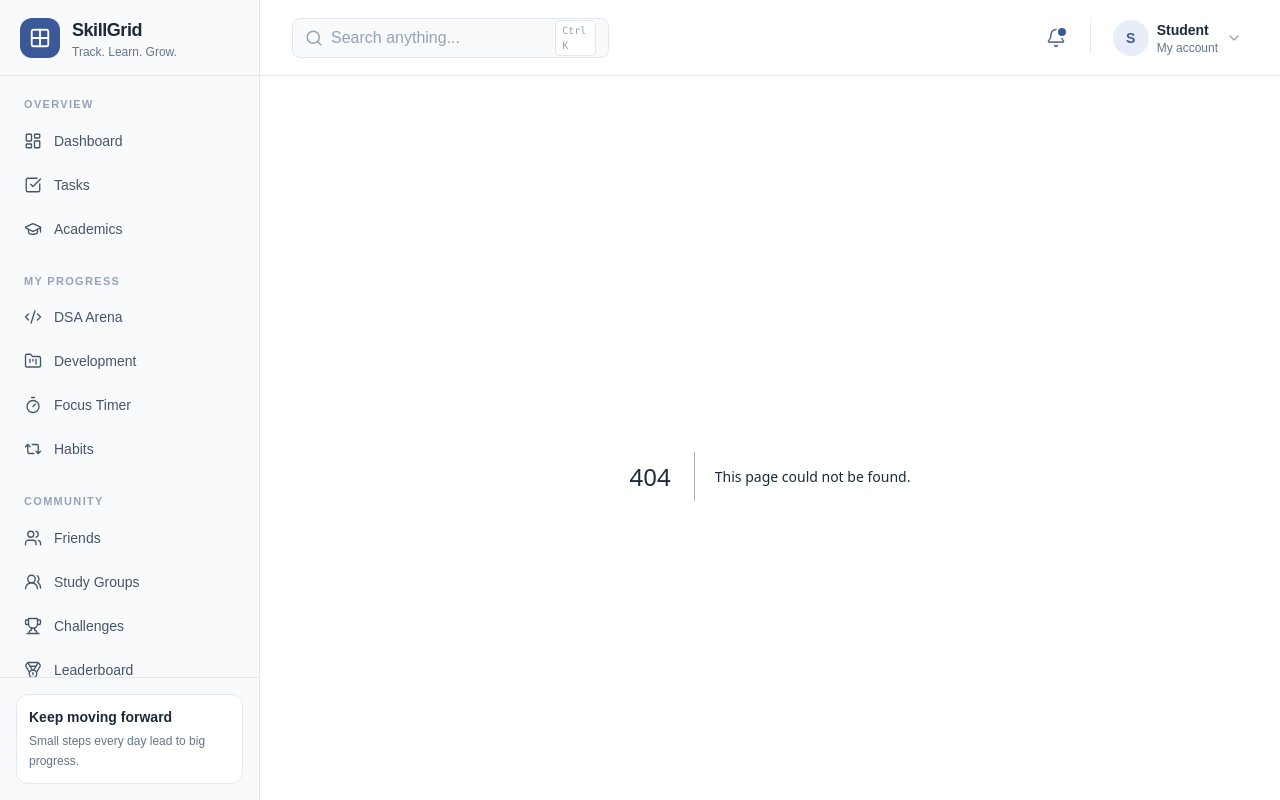
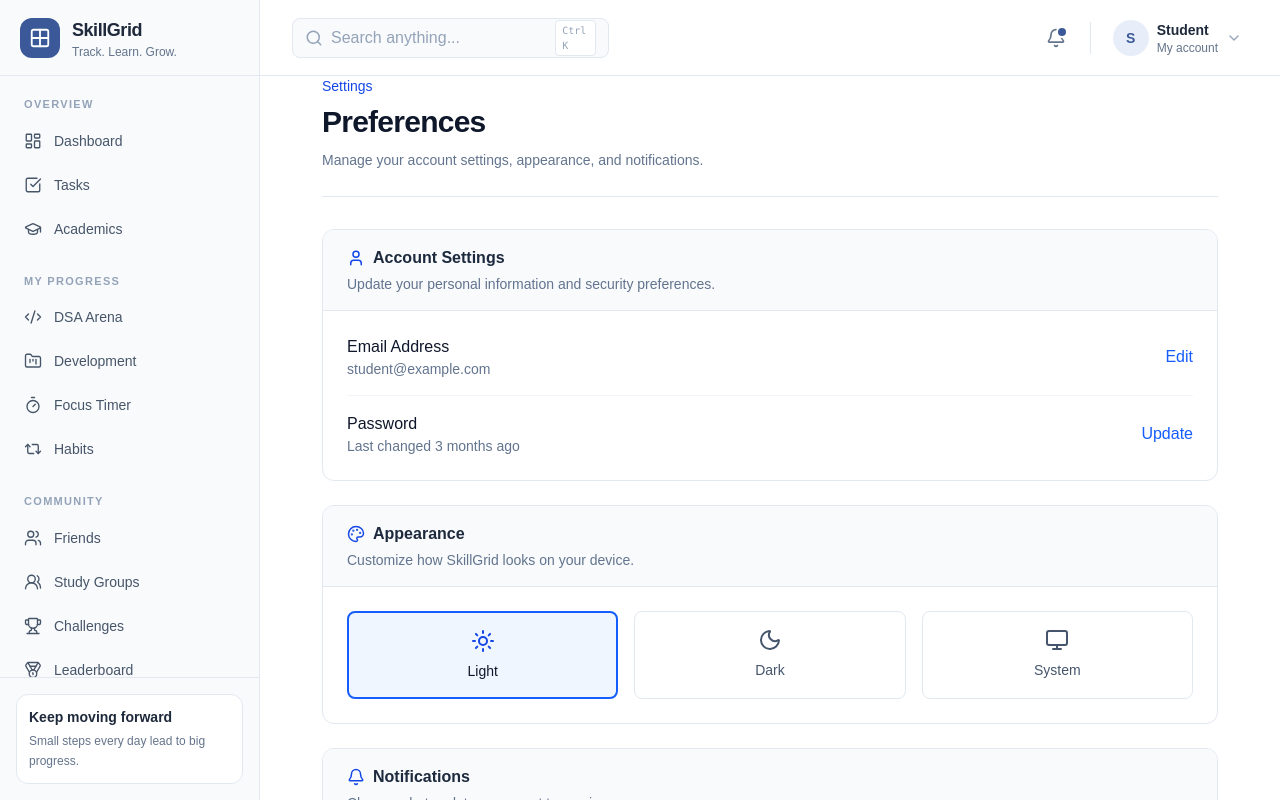
Before and after one commit to thiteswapnil1212-hue/skillGrid, a Next.js app in the folder skillgrid-app/: page /settings in a window 1280 px wide. Before the commit this address had no page. Built offline with nearby package versions, Linux system fonts and the light colour scheme.

Commit message:
setting add

```diff
--- /dev/null
+++ b/skillgrid-app/src/app/settings/page.tsx
@@ -0,0 +1,106 @@
+import { Bell, Palette, User, Shield, Moon, Monitor, Sun } from "lucide-react";
+
+export default function SettingsPage() {
+  return (
+    <main className="mx-auto w-full max-w-4xl space-y-8">
+      <section className="border-b border-slate-200 pb-6">
+        <p className="text-sm font-medium text-blue-700">Settings</p>
+        <h1 className="mt-2 text-2xl font-semibold tracking-tight text-slate-900 sm:text-3xl">
+          Preferences
+        </h1>
+        <p className="mt-2 text-sm leading-6 text-slate-500">
+          Manage your account settings, appearance, and notifications.
+        </p>
+      </section>
+
+      <div className="space-y-6">
+        {/* Account Section */}
+        <section className="rounded-xl border border-slate-200 bg-white overflow-hidden">
+          <div className="border-b border-slate-200 bg-slate-50 px-6 py-4">
+            <div className="flex items-center gap-2 text-slate-800 font-semibold">
+              <User size={18} className="text-blue-700" />
+              <h2>Account Settings</h2>
+            </div>
+            <p className="text-sm text-slate-500 mt-1">Update your personal information and security preferences.</p>
+          </div>
+          <div className="p-6 space-y-4">
+            <div className="flex items-center justify-between border-b border-slate-100 pb-4">
+              <div>
+                <p className="font-medium text-slate-900">Email Address</p>
+                <p className="text-sm text-slate-500">student@example.com</p>
+              </div>
+              <button className="text-sm font-medium text-blue-600 hover:text-blue-700">Edit</button>
+            </div>
+            <div className="flex items-center justify-between">
+              <div>
+                <p className="font-medium text-slate-900">Password</p>
+                <p className="text-sm text-slate-500">Last changed 3 months ago</p>
+              </div>
+              <button className="text-sm font-medium text-blue-600 hover:text-blue-700">Update</button>
+            </div>
+          </div>
+        </section>
+
+        {/* Appearance Section */}
+        <section className="rounded-xl border border-slate-200 bg-white overflow-hidden">
+          <div className="border-b border-slate-200 bg-slate-50 px-6 py-4">
+            <div className="flex items-center gap-2 text-slate-800 font-semibold">
+              <Palette size={18} className="text-blue-700" />
+              <h2>Appearance</h2>
+            </div>
+            <p className="text-sm text-slate-500 mt-1">Customize how SkillGrid looks on your device.</p>
+          </div>
+          <div className="p-6">
+            <div className="grid grid-cols-3 gap-4">
+              <button className="flex flex-col items-center gap-2 rounded-lg border-2 border-blue-600 bg-blue-50 p-4">
+                <Sun size={24} className="text-blue-700" />
+                <span className="text-sm font-medium text-slate-900">Light</span>
+              </button>
+              <button className="flex flex-col items-center gap-2 rounded-lg border border-slate-200 bg-white p-4 hover:border-slate-300">
+                <Moon size={24} className="text-slate-600" />
+                <span className="text-sm font-medium text-slate-600">Dark</span>
+              </button>
+              <button className="flex flex-col items-center gap-2 rounded-lg border border-slate-200 bg-white p-4 hover:border-slate-300">
+                <Monitor size={24} className="text-slate-600" />
+                <span className="text-sm font-medium text-slate-600">System</span>
+              </button>
+            </div>
+          </div>
+        </section>
+
+        {/* Notifications Section */}
+        <section className="rounded-xl border border-slate-200 bg-white overflow-hidden">
+          <div className="border-b border-slate-200 bg-slate-50 px-6 py-4">
+            <div className="flex items-center gap-2 text-slate-800 font-semibold">
+              <Bell size={18} className="text-blue-700" />
+              <h2>Notifications</h2>
+            </div>
+            <p className="text-sm text-slate-500 mt-1">Choose what updates you want to receive.</p>
+          </div>
+          <div className="p-6 space-y-4">
+            <label className="flex items-center justify-between cursor-pointer">
+              <div>
+                <p className="font-medium text-slate-900">Push Notifications</p>
+                <p className="text-sm text-slate-500">Receive alerts on this device</p>
+              </div>
+              <div className="relative inline-flex h-6 w-11 items-center rounded-full bg-blue-600">
+                <span className="inline-block h-4 w-4 translate-x-6 rounded-full bg-white transition" />
+              </div>
+            </label>
+            <div className="border-t border-slate-100 my-2 pt-4">
+              <label className="flex items-center justify-between cursor-pointer">
+                <div>
+                  <p className="font-medium text-slate-900">Email Digests</p>
+                  <p className="text-sm text-slate-500">Weekly summary of your progress</p>
+                </div>
+                <div className="relative inline-flex h-6 w-11 items-center rounded-full bg-slate-200">
+                  <span className="inline-block h-4 w-4 translate-x-1 rounded-full bg-white transition" />
+                </div>
+              </label>
+            </div>
+          </div>
+        </section>
+      </div>
+    </main>
+  );
+}
```
